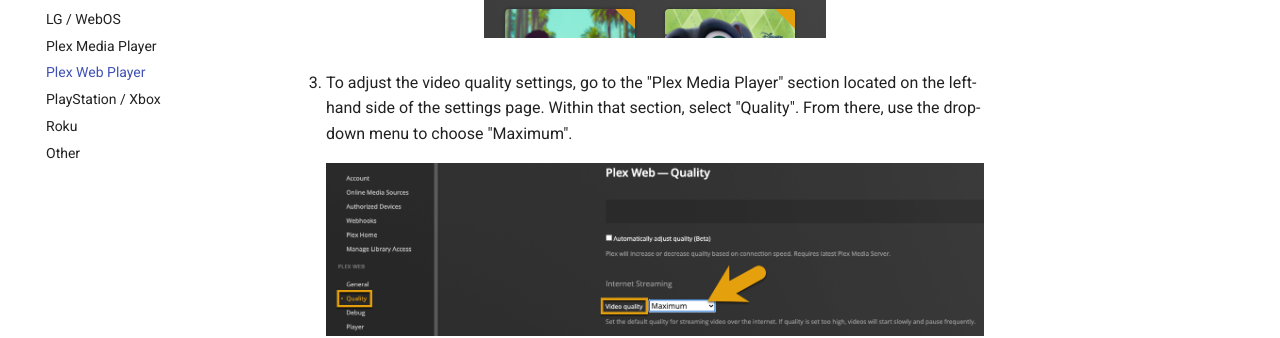
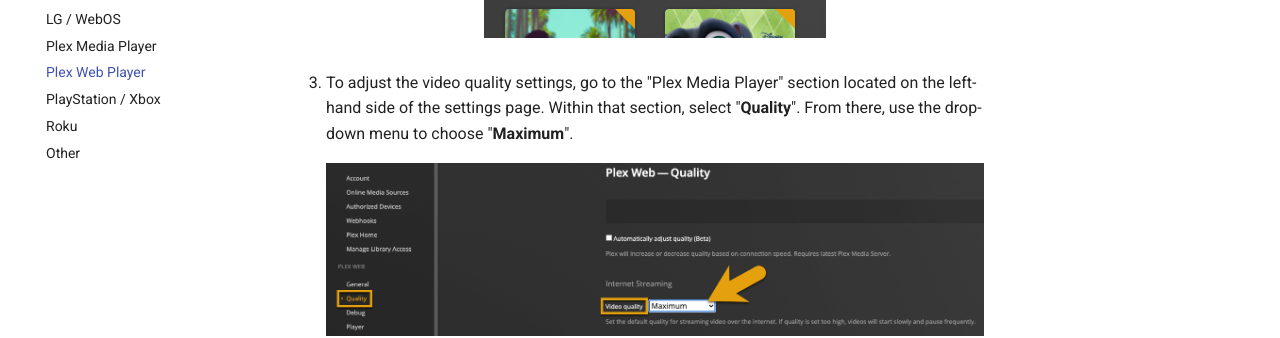
Before and after one commit to neomedia6989/docs-2, an MkDocs documentation site: the page built from docs/clients/web.md, in a window 1280 px wide and 900 px high, scrolled down 1234 px. Shown: the part 251-589 px from the top of the window. Built offline with MkDocs 1.6.1 and Material for MkDocs 9.7.7, drawn with Linux system fonts in a browser that asks for light colours.

Commit message:
Update web.md

```diff
--- a/docs/clients/web.md
+++ b/docs/clients/web.md
@@ -20,7 +20,7 @@
       <figcaption></figcaption>
     </figure>
 
-3. To adjust the video quality settings, go to the "Plex Media Player" section located on the left-hand side of the settings page. Within that section, select "Quality". From there, use the drop-down menu to choose "Maximum".
+3. To adjust the video quality settings, go to the "Plex Media Player" section located on the left-hand side of the settings page. Within that section, select "**Quality**". From there, use the drop-down menu to choose "**Maximum**".
 
     <figure markdown>
     ![(../media/clients-web-4.png)](https://docs.blackbeard.media/media/clients-web-4.png)
```
